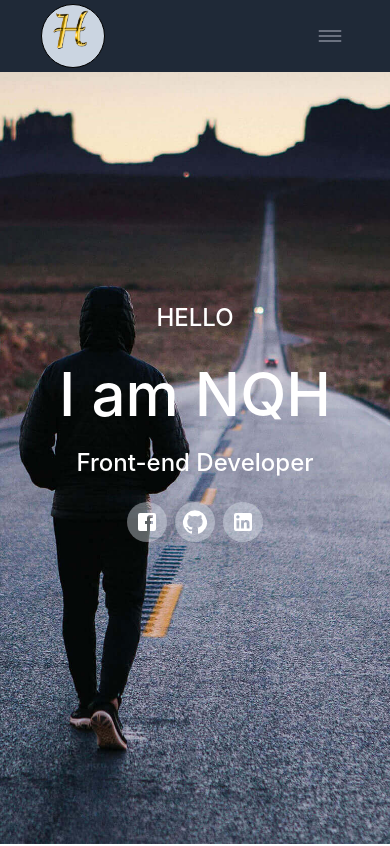
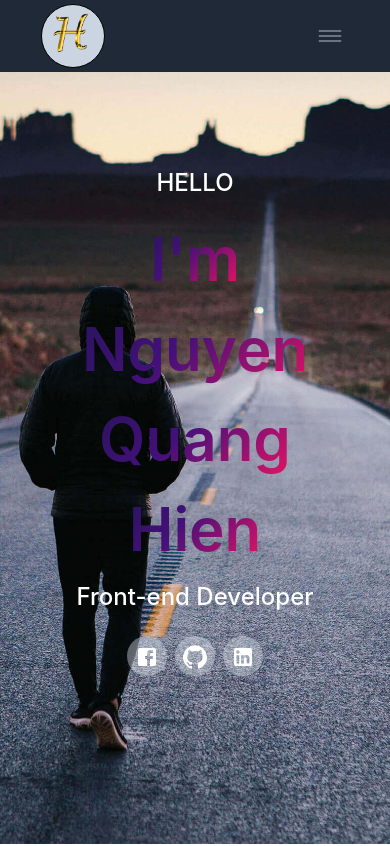
Before and after one commit to nquanghien97/Portfolio, a Next.js app: page / in a window 390 px wide. Shown: the top 846 px of the page. Built offline with nearby package versions, Linux system fonts and the light colour scheme.

Commit message:
animate text

```diff
--- a/pages/home.tsx
+++ b/pages/home.tsx
@@ -16,7 +16,15 @@ export default function HomePage (props: HomeProps) {
           <div className="relative flex justify-center mx-auto w-[100vw] h-[100vh]">
             <div className="absolute inset-y-1/3 text-white w-3/4 flex flex-col justify-center items-center">
                 <h4 className="font-medium leading-tight text-2xl mt-0 mb-4 uppercase">Hello</h4>
-                <h1 className="font-medium leading-tight text-6xl mt-2 mb-2">I am NQH</h1>
+                <div className="text-window">
+                  <h1 className="animate-charcter text-6xl mt-2 mb-2 p-4">I'm&nbsp;Nguyen&nbsp;Quang&nbsp;Hien</h1>
+                </div>
+                <div className="text-mobile">
+                  <h1 className="animate-charcter">I'm</h1><br/>
+                  <h1 className="animate-charcter">Nguyen</h1><br/>
+                  <h1 className="animate-charcter">Quang</h1><br/>
+                  <h1 className="animate-charcter">Hien</h1>
+                </div>
                 <h4 className="font-medium leading-tight text-2xl mt-2 mb-6">Front-end Developer</h4>
                 <ul className="flex">
                   <div className="w-10 h-10 bg-slate-200/[0.4] flex justify-center items-center rounded-full cursor-pointer hover:bg-rose-500 mx-1">
--- a/pages/navbar.tsx
+++ b/pages/navbar.tsx
@@ -17,7 +17,7 @@ export default function NavBar () {
             <div className="navbar fixed top-0 right-0 left-0 flex justify-center bg-gray-800 border-gray-200 z-10">
                 <nav className="w-5/6 px-2 md:px-4 py-1 ">
                     <div className="container flex flex-wrap justify-between items-center mx-auto">
-                        <div className="flex justify-center w-16 h-16 border border-black rounded-full bg-slate-300 pr-2">
+                        <div className="flex justify-center items-center w-16 h-16 border border-black rounded-full bg-slate-300 pr-2">
                             <Link
                                 activeClass="active"
                                 to="home"
--- a/styles/globals.css
+++ b/styles/globals.css
@@ -25,7 +25,7 @@ a {
 }
 
 .active {
-  color: white;
+  color: red;
 }
 
 @media (max-width: 768px) {
@@ -33,3 +33,47 @@ a {
     color: red;
   }
 }
+
+@media only screen and (max-width: 768px) {
+  .text-window {
+    display: none !important;
+  }
+  .text-mobile {
+    display: block !important;
+  }
+}
+
+.text-mobile {
+  display: none;
+  z-index: 100;
+  text-align: center;
+}
+
+.animate-charcter {
+  text-align: center;
+  font-weight: 600;
+  background-image: linear-gradient(
+    -225deg,
+    #231557 0%,
+    #44107a 29%,
+    #ff1361 67%,
+    #fff800 100%
+  );
+  background-size: auto auto;
+  background-clip: border-box;
+  background-size: 200% auto;
+  color: #fff;
+  background-clip: text;
+  text-fill-color: transparent;
+  -webkit-background-clip: text;
+  -webkit-text-fill-color: transparent;
+  animation: textclip 2s linear infinite;
+  display: inline-block;
+  font-size: 60px;
+}
+
+@keyframes textclip {
+  to {
+    background-position: 200% center;
+  }
+}
```
